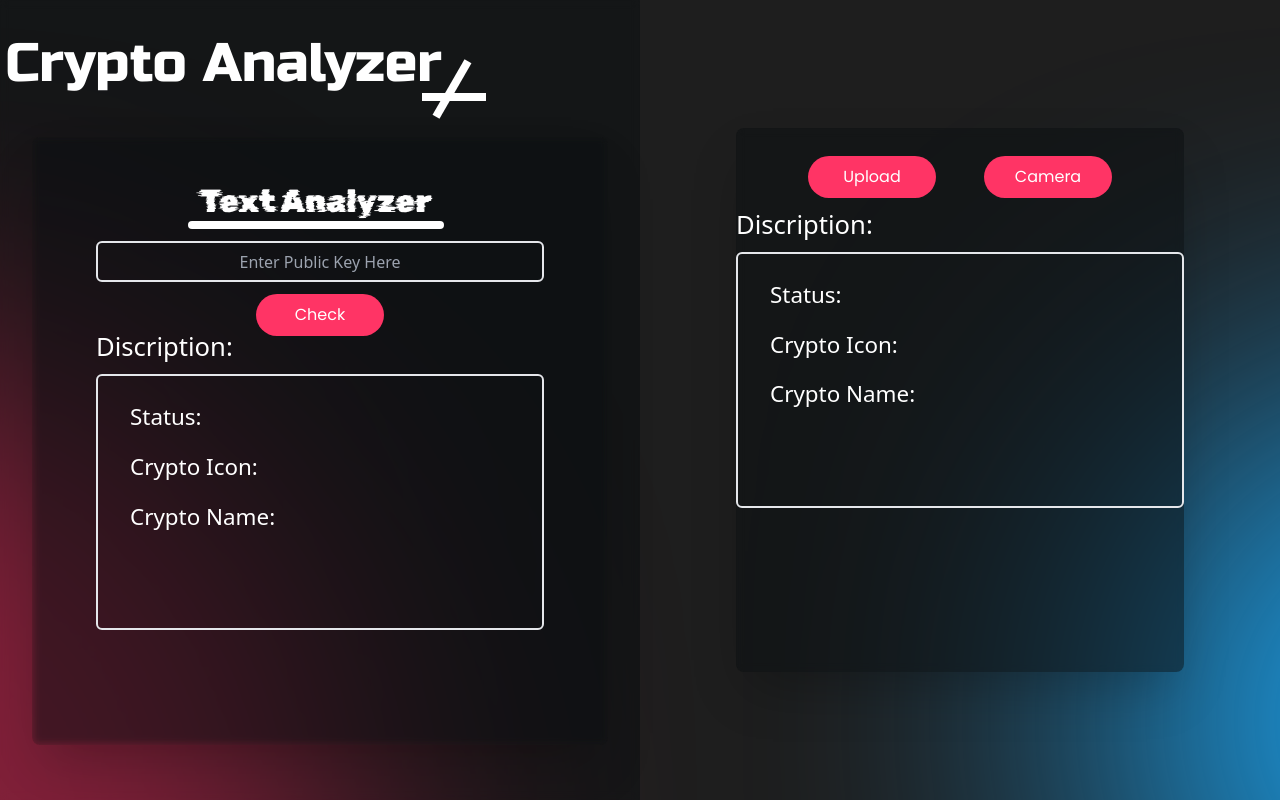
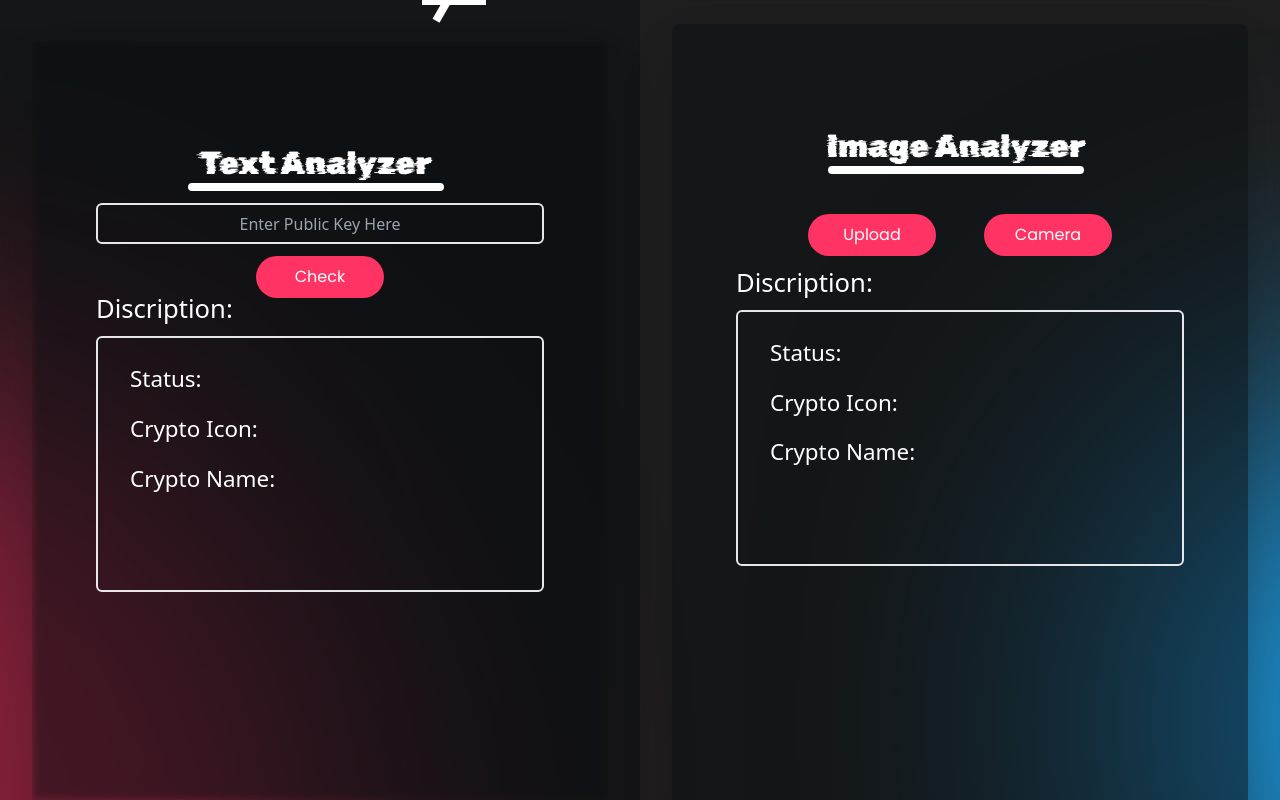
Before and after one commit to SakkyOP/crypto-analysis, a Next.js app: page / in a window 1280 px wide. Built offline with nearby package versions, Linux system fonts and the light colour scheme; no server answers.

Commit message:
fixed image analyzer section css and working on About

```diff
--- a/components/LandingPage.tsx
+++ b/components/LandingPage.tsx
@@ -17,14 +17,14 @@ const LandingPage = (props: Props) => {
 						<div className="max-sm:w-[3rem] max-sm:right-[-2rem] w-[4rem] h-2 bg-white absolute rotate-[120deg] bottom-3 right-[-2.6rem]"></div>
 						<div className="max-sm:w-[3rem] max-sm:right-[-2rem] w-[4rem] h-2 bg-white absolute rotate-[0deg] bottom-1 right-[-2.7rem]"></div>
 					</div>
-					<div className="flex backdrop-blur-sm h-[38rem] w-[36rem] max-md:h-[34rem] max-md:w-[24rem] bg-opacity-50 shadow-2xl rounded-lg flex-col items-center">
+					<div className="flex backdrop-blur-sm h-[50rem] w-[36rem] max-md:h-[34rem] max-md:w-[24rem] bg-opacity-50 shadow-2xl rounded-lg flex-col items-center">
 						{/* IMPORT TEST HERE THEN STYLE THAT TEST COMPONENT IT */}
 						<Text />
 					</div>
 				</div>
-				<div className="w-1/2 flex justify-center items-center max-lg:w-full max-lg:h-screen z-20">
+				<div className="flex flex-col   bg-opacity-50 backdrop-blur-sm justify-center items-center w-1/2 max-lg:w-screen max-lg:py-10 max-lg:h-screen z-20">
 					{/* RIGHT SIDE BG of IMG Section*/}
-					<div className="flex bg-[#0B0E10]  backdrop-blur-sm h-[34rem] w-[28rem] max-md:h-[34rem] max-md:w-[24rem] bg-opacity-50 shadow-2xl rounded-lg flex-col items-center">
+					<div className=" flex items-center mt-[3rem] bg-[#0B0E10] backdrop-blur-sm h-[50rem] w-[36rem] max-md:pb-[12rem] max-md:h-[45.4rem] max-md:w-[24rem] bg-opacity-50 shadow-2xl rounded-lg flex-col">
 						{/* IMPORT TEST HERE THEN STYLE THAT Scan COMPONENT IT */}
 						<Scan />
 					</div>
--- a/components/Scan.tsx
+++ b/components/Scan.tsx
@@ -6,11 +6,12 @@ import axios from "axios";
 import { detectorResponse } from "../pages/api/v1/detector/[address]";
 import { Cryptocon, CryptoconProps } from "cryptocons";
 import cryptos from './cryptos.json'
+import { Box, Stack } from "@mui/material";
 
 interface detectionStatus {
 	isDetected: boolean,
-	name? : string | "X",
-	icon? : JSX.Element | "X"   // Cryptocon Element
+	name?: string | "X",
+	icon?: JSX.Element | "X"   // Cryptocon Element
 }
 
 const Scan: React.FC = () => {
@@ -24,20 +25,20 @@ const Scan: React.FC = () => {
 	const [shouldFetch, setShouldFetch] = useState<boolean>(false)
 	const [public_key, setPublic_key] = useState<string>("");
 
-	const fetcher= async (url: string) => {
-		const response: detectorResponse =  await axios.get(url).then(res=>{ return res.data })
+	const fetcher = async (url: string) => {
+		const response: detectorResponse = await axios.get(url).then(res => { return res.data })
 		return response;
 	}
 
-	const { data: res_data , isLoading, error} = useSWR(shouldFetch ? `api/v1/detector/${public_key}` : null, fetcher);
+	const { data: res_data, isLoading, error } = useSWR(shouldFetch ? `api/v1/detector/${public_key}` : null, fetcher);
 
-	if (res_data){
+	if (res_data) {
 		console.log(res_data);
 
 		setDetection({
 			isDetected: res_data.cryptocurrency.length < 5,
 			name: res_data.cryptocurrency.length < 5 ? res_data.cryptocurrency : "X",
-			icon: ( ( res_data.cryptocurrency.length < 5 ) && ( Object.keys( cryptos ).includes( res_data.cryptocurrency ) ) ) ? <Cryptocon
+			icon: ((res_data.cryptocurrency.length < 5) && (Object.keys(cryptos).includes(res_data.cryptocurrency))) ? <Cryptocon
 				size={"3rem"}
 				badgeRadius={100}
 				icon={cryptos[res_data.cryptocurrency]}
@@ -126,7 +127,13 @@ const Scan: React.FC = () => {
 		<Fragment>
 			{/* FIX SIZE and MAKE IT PRESENTABLE */}
 			{/* Display only when opted using Camera Button */}
-
+			<div className="flex justify-center items-center h-screen text-white">
+				<Stack className="w-auto flex r items-center">
+					{/* This is the response component return value is mentioned in Docs */}
+					<div className="flex flex-col items-center mb-3 h-[42rem] w-[36rem] max-sm:h-[34rem] max-sm:w-[24rem]">
+						<div className="mt-10 flex flex-col justify-center items-center">
+							<p className="max-md:text-[1.75rem] text-[2rem] mr-2 font-Rubik">Image Analyzer</p>
+							<div className="w-[14rem] md:ml-[-0.5rem] md:w-[16rem] h-2 bg-white ml-[-0.65rem] rounded-md mt-[-0.25rem] mb-3"></div>
 							<div className="flex flex-col justify-center items-center">
 						<div className="flex flex-row justify-center items-center py-4 gap-8">
 							<label className="flex justify-center items-center mt-3 m-2 w-[8rem] h-[2.6rem] bg-[#FF3465] font-Poppins rounded-full hover:cursor-pointer">
@@ -141,7 +148,7 @@ const Scan: React.FC = () => {
 								/>
 							</label>
 
-					<button className="flex justify-center items-center mt-3 m-2 w-[8rem] h-[2.6rem] bg-[#FF3465] font-Poppins rounded-full hover:cursor-pointer" onClick={()=>{setCameraMode(!cameraMode)}}> Camera </button>
+							<button className="flex justify-center items-center mt-3 m-2 w-[8rem] h-[2.6rem] bg-[#FF3465] font-Poppins rounded-full hover:cursor-pointer" onClick={() => { setCameraMode(!cameraMode) }}> Camera </button>
 
 						</div>
 
@@ -173,16 +180,20 @@ const Scan: React.FC = () => {
 							<div className=" w-[28rem] max-md:w-[20rem] px-6 py-4 h-[16rem] border-2 rounded-md">
 								<div className="flex p-2 text-[1.4rem]">
 
-							<p className="mr-2">Status:</p> { detection && detection ? (
-								<p className={`${ detection.isDetected ? "text-green-400" : "text-red-600" }`}> { detection.isDetected ? "Detected" : "Not Detected"} </p>
-							) : null }
+									<p className="mr-2">Status:</p> {detection && detection ? (
+										<p className={`${detection.isDetected ? "text-green-400" : "text-red-600"}`}> {detection.isDetected ? "Detected" : "Not Detected"} </p>
+									) : null}
 								</div>
-						<div className="flex p-2 text-[1.4rem]"><p className="mr-2">Crypto Icon:</p><div className="mt-[-0.4rem]">{ detection && detection.icon }</div> </div>
-						<div className="flex p-2 text-[1.4rem]"><p className="mr-2">Crypto Name:</p><p>{ detection && detection.name }</p></div>
+								<div className="flex p-2 text-[1.4rem]"><p className="mr-2">Crypto Icon:</p><div className="mt-[-0.4rem]">{detection && detection.icon}</div> </div>
+								<div className="flex p-2 text-[1.4rem]"><p className="mr-2">Crypto Name:</p><p>{detection && detection.name}</p></div>
 							</div>
 						</div>
 					</div>
-			<canvas style={{display: "none"}} ref={canvasRef} />
+					<canvas style={{ display: "none" }} ref={canvasRef} />
+						</div>
+					</div>
+				</Stack>
+			</div>
 		</Fragment>
 	);
 }
--- a/pages/About.tsx
+++ b/pages/About.tsx
@@ -3,13 +3,18 @@ import React, { Fragment } from 'react'
 type Props = {}
 
 const About = (props: Props) => {
-  return (
-    <Fragment>
-        <div className='text-white'>
-            About Page
-        </div>
-    </Fragment>
-  )
+    return (
+        <Fragment>
+            <div className='text-white flex items-center justify-center overflow-hidden relative'>
+                <div className="h-[50rem] w-[50rem] blur-[150px] bg-[#FF3465] rounded-full absolute bottom-[-30rem] left-[-30rem] max-lg:invisible z-10"></div>
+                <div className="h-[40rem] w-[40rem] blur-[150px] bg-[#FF3465] rounded-full absolute bottom-[-15rem] left-[-30rem]  max-lg:visible z-10"></div>
+                <div className="h-[40rem] w-[40rem] blur-[150px] bg-[#1BADFF] rounded-full absolute top-[-15rem] right-[-30rem]  max-lg:visible z-10"></div>
+                <div className="flex justify-center max-lg:flex-col bg-opacity-50 my-[3rem] shadow-2xl rounded-lg backdrop-blur-sm h-[90vh] w-[90vw] z-20">
+                    <p>About</p>
+                </div>
+            </div>
+        </Fragment>
+    )
 }
 
 export default About
```
Lines whose indentation alone changed are shown as unchanged.
